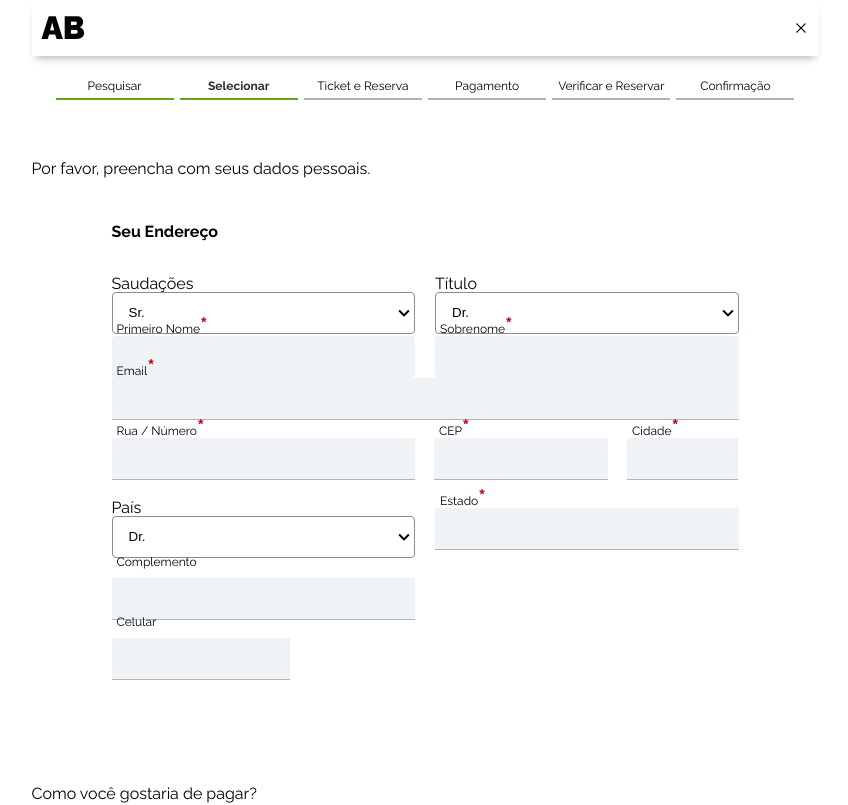
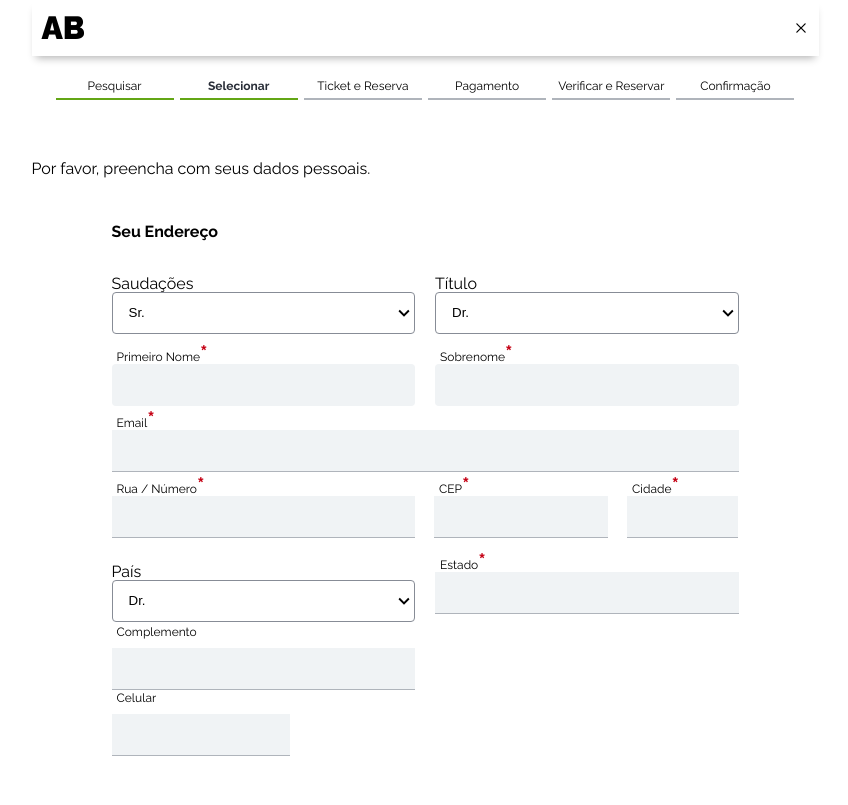
Before and after one commit to mandacaru08/ab-fullstack, a React (Vite) app: page /purchase/payment in a window 1280 px wide. Shown: the top 805 px of the page, without its empty margins (215-1063 px from the left). Built offline with nearby package versions, Linux system fonts and the light colour scheme; no server answers.

Commit message:
fix: fix section style

```diff
--- a/src/pages/purchase/payment/Payment.jsx
+++ b/src/pages/purchase/payment/Payment.jsx
@@ -149,7 +149,7 @@ const Fieldset = styled.div`
   justify-content: space-between;
   align-items: center;
   position: relative;
-  margin-bottom: 18px;
+  margin-bottom: 24px;
 
   section {
     height: 62px;
--- a/src/pages/purchase/shared/passenger-details/CustomerGreetings.jsx
+++ b/src/pages/purchase/shared/passenger-details/CustomerGreetings.jsx
@@ -72,13 +72,14 @@ export default function CustomerGreetings() {
 }
 
 const FieldsetContainer = styled.fieldset`
-  height: calc(100% - 52px);
+  height: 132px;
   width: 100%;
   box-sizing: border-box;
   display: flex;
   flex-direction: column;
   justify-content: space-between;
   align-items: center;
+  margin-bottom: 24px;
 `;
 
 const Fieldset = styled.div`
```
